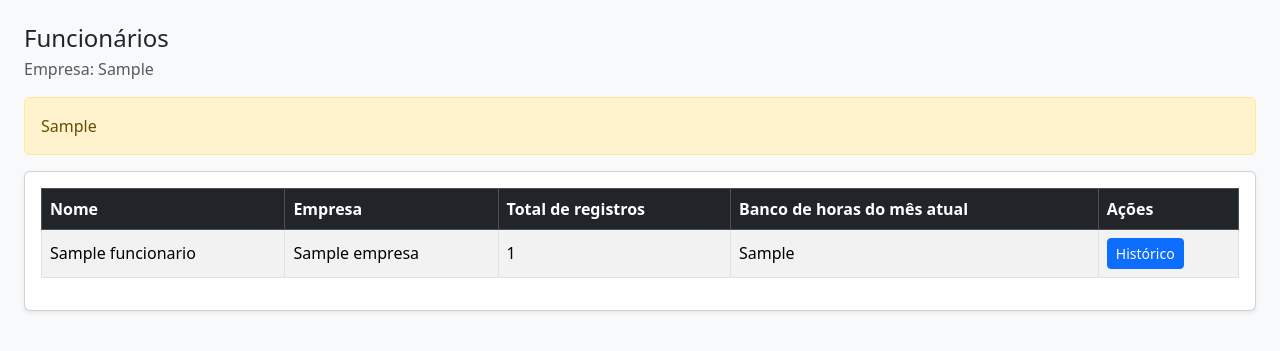
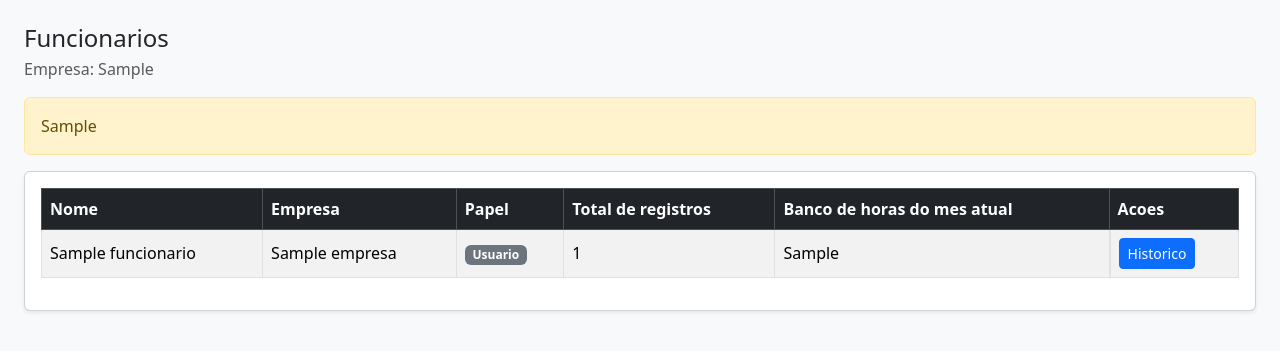
Before and after one commit to prismotta/sistema-ponto-python, a Flask app: template web/templates/admin.html in a window 1280 px wide. Shown: the part 50-401 px from the top of the page. Run offline with Flask 3, Linux system fonts and the light colour scheme; the template is opened without the code that fills it: most values are stand-ins (such as "Sample title", 1, 10 or a date in 2020); some libraries are stand-ins or nearby versions.

Commit message:
feat: permite múltiplos admins por empresa

```diff
--- a/web/app.py
+++ b/web/app.py
@@ -353,10 +353,17 @@ def admin_pode_acessar_funcionario(admin_id: int, funcionario_id: int) -> bool:
     funcionario = obter_usuario(funcionario_id)
     if not admin or not funcionario:
         return False
-    if admin.get("role") != "admin" or funcionario.get("role") != "user":
+    if admin.get("role") != "admin":
         return False
     empresa_admin = empresa_normalizada(admin)
     return bool(empresa_admin) and empresa_admin == empresa_normalizada(funcionario)
+
+
+def admin_pode_promover_usuario(admin_id: int, usuario_id: int) -> bool:
+    if admin_id == usuario_id:
+        return False
+    usuario = obter_usuario(usuario_id)
+    return bool(usuario and usuario.get("role") == "user" and admin_pode_acessar_funcionario(admin_id, usuario_id))
 
 
 def primeiro_nome(nome: Optional[str]) -> Optional[str]:
@@ -1058,7 +1065,7 @@ def admin_dashboard():
         sql("""
             SELECT id, username, nome_funcionario, nome_exibicao, nome_empresa, horas_diarias_esperadas_min, role
             FROM usuarios
-            WHERE role='user' AND COALESCE(nome_empresa, '')=?
+            WHERE COALESCE(nome_empresa, '')=?
             ORDER BY COALESCE(nome_funcionario, username), username
         """),
         (empresa_admin,),
@@ -1086,6 +1093,9 @@ def admin_dashboard():
                 "id": funcionario["id"],
                 "nome": nome_usuario_para_exibicao(funcionario),
                 "empresa": empresa_normalizada(funcionario) or "-",
+                "role": funcionario["role"],
+                "is_admin": funcionario["role"] == "admin",
+                "pode_promover": admin_pode_promover_usuario(admin_id, funcionario["id"]),
                 "total_registros": len(todos_registros),
                 "banco_mes_atual": formatar_banco_horas(calcular_banco_registros(registros_mes, esperado_min)),
             }
@@ -1120,6 +1130,29 @@ def setup_admin_temporario():
         f"role_anterior={usuario['role_anterior']} role={usuario['role']}",
         flush=True,
     )
+    flash_ok("UsuÃ¡rio promovido a admin com sucesso")
+    return redirect("/admin")
+
+
+@app.route("/admin/usuarios/<int:usuario_id>/promover-admin", methods=["POST"])
+def admin_promover_usuario(usuario_id: int):
+    if not usuario_logado():
+        return redirect("/")
+
+    admin_id = session["user_id"]
+    if not usuario_eh_admin(admin_id):
+        flash_erro("Acesso restrito a administradores.")
+        return redirect("/dashboard")
+
+    if not admin_pode_promover_usuario(admin_id, usuario_id):
+        flash_erro("UsuÃ¡rio nÃ£o encontrado para esta empresa ou jÃ¡ Ã© admin.")
+        return redirect("/admin")
+
+    usuario = promover_usuario_para_admin(usuario_id)
+    if not usuario:
+        flash_erro("UsuÃ¡rio nÃ£o encontrado.")
+        return redirect("/admin")
+
     flash_ok("UsuÃ¡rio promovido a admin com sucesso")
     return redirect("/admin")
 
--- a/web/templates/admin.html
+++ b/web/templates/admin.html
@@ -37,7 +37,7 @@
     {% endwith %}
 
     <div class="mb-3">
-        <h1 class="h4 mb-1">Funcionários</h1>
+        <h1 class="h4 mb-1">Funcionarios</h1>
         <p class="text-muted mb-0">Empresa: {{ empresa_admin }}</p>
     </div>
     {% if aviso_admin %}
@@ -52,9 +52,10 @@
                         <tr>
                             <th>Nome</th>
                             <th>Empresa</th>
+                            <th>Papel</th>
                             <th>Total de registros</th>
-                            <th>Banco de horas do mês atual</th>
-                            <th>Ações</th>
+                            <th>Banco de horas do mes atual</th>
+                            <th>Acoes</th>
                         </tr>
                     </thead>
                     <tbody>
@@ -62,15 +63,27 @@
                         <tr>
                             <td>{{ funcionario.nome }}</td>
                             <td>{{ funcionario.empresa }}</td>
+                            <td>
+                                {% if funcionario.is_admin %}
+                                    <span class="badge text-bg-primary">Admin</span>
+                                {% else %}
+                                    <span class="badge text-bg-secondary">Usuario</span>
+                                {% endif %}
+                            </td>
                             <td>{{ funcionario.total_registros }}</td>
                             <td>{{ funcionario.banco_mes_atual }}</td>
-                            <td>
-                                <a class="btn btn-sm btn-primary" href="/admin/funcionarios/{{ funcionario.id }}">Histórico</a>
+                            <td class="d-flex flex-wrap gap-2">
+                                <a class="btn btn-sm btn-primary" href="/admin/funcionarios/{{ funcionario.id }}">Historico</a>
+                                {% if funcionario.pode_promover %}
+                                <form method="POST" action="/admin/usuarios/{{ funcionario.id }}/promover-admin">
+                                    <button type="submit" class="btn btn-sm btn-outline-primary">Tornar admin</button>
+                                </form>
+                                {% endif %}
                             </td>
                         </tr>
                         {% else %}
                         <tr>
-                            <td colspan="5" class="text-center text-muted">Nenhum funcionário encontrado para esta empresa.</td>
+                            <td colspan="6" class="text-center text-muted">Nenhum funcionario encontrado para esta empresa.</td>
                         </tr>
                         {% endfor %}
                     </tbody>
```
Also changed, not shown: tests/test_web.py (+70 -0 lines).
